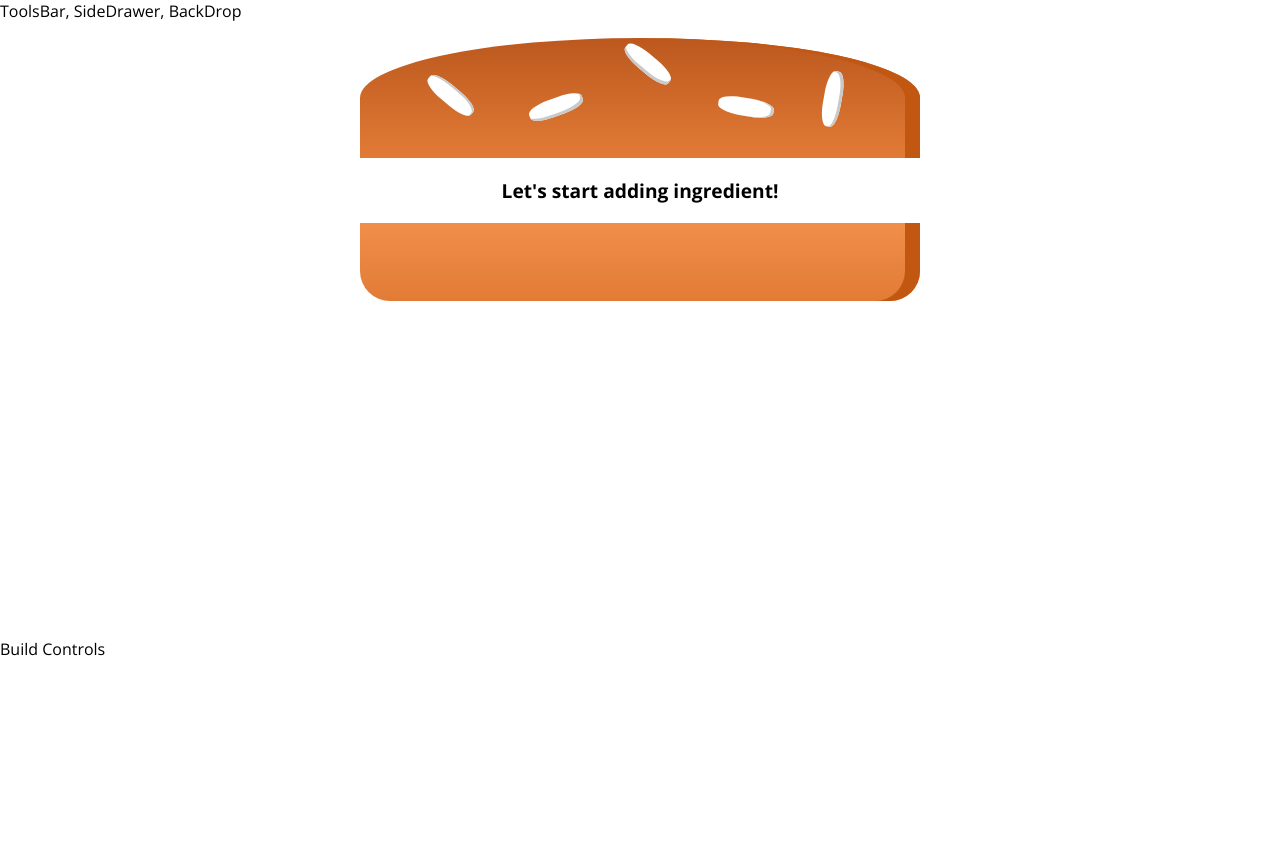
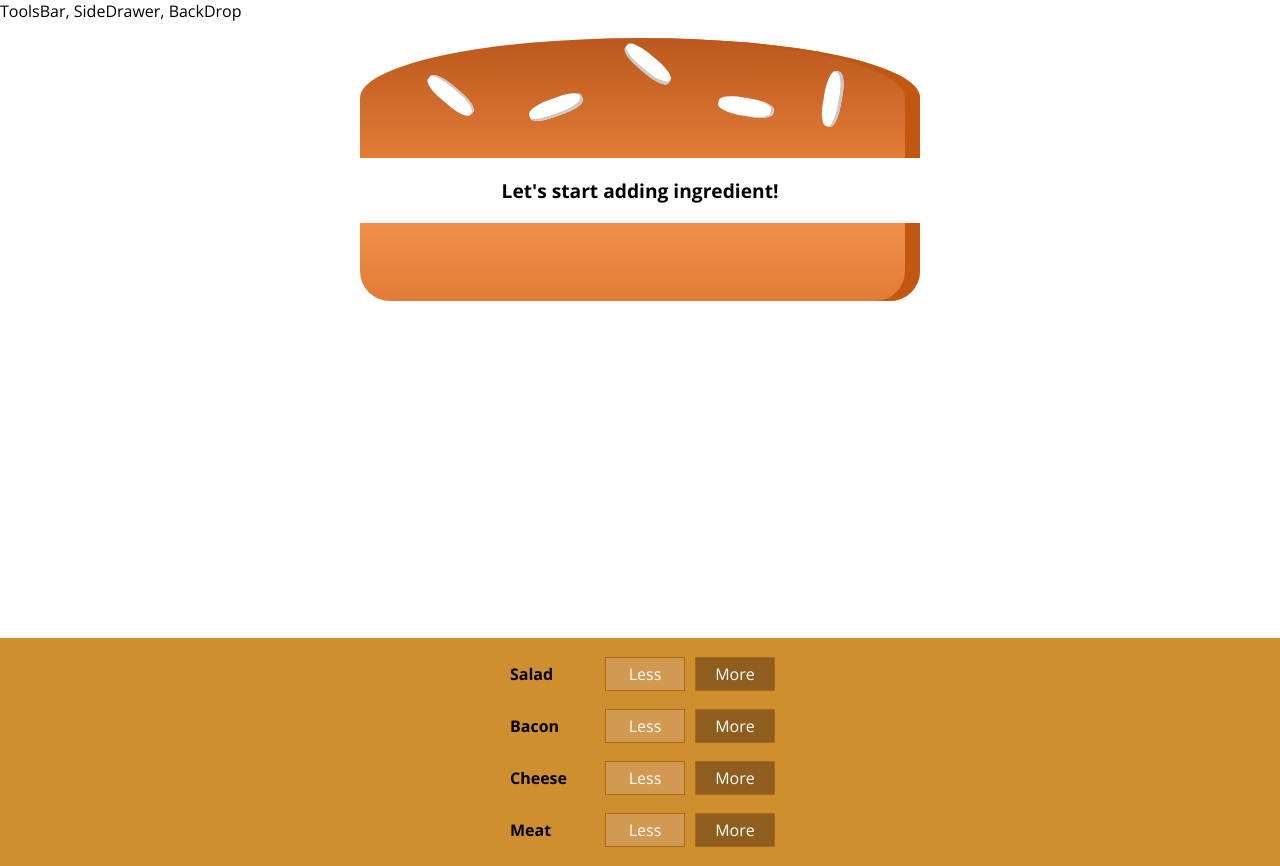
Before and after one commit to Chiibi/TryReact, a React (Create React App) app in the folder burger-builder/: page / in a window 1280 px wide. Before the commit the page ends 800 px from the top, so only its background shows below. Built offline with nearby package versions, Linux system fonts and the light colour scheme.

Commit message:
[Update] Add BuildControls to BurgerBuilder

```diff
--- a/burger-builder/src/components/Burger/BuildControls/BuildControls.jsx
+++ b/burger-builder/src/components/Burger/BuildControls/BuildControls.jsx
@@ -1,9 +1,19 @@
 import React from 'react'
+import './BuildControls.css'
+import BuildControl from './BuildControl/BuildControl'
 
+const controls = [
+    { label: 'Salad', type: 'salad'},
+    { label: 'Bacon', type: 'bacon'},
+    { label: 'Cheese', type: 'cheese'},
+    { label: 'Meat', type: 'meat'},
+]
 
 const buildControls = (props) => (
-    <div>
-
+    <div className="BuildControls">
+        {controls.map(ctrl => (
+            <BuildControl key={ ctrl.label } label={ ctrl.label } />
+        ))}
     </div>
 )
 
--- a/burger-builder/src/containers/BurgerBuilder/BurgerBuilder.jsx
+++ b/burger-builder/src/containers/BurgerBuilder/BurgerBuilder.jsx
@@ -1,6 +1,8 @@
 import React, { Component } from 'react'
 import Aux from '../../hoc/auxiliary'
 import Burger from '../../components/Burger/Burger'
+import buildControls from '../../components/Burger/BuildControls/BuildControls';
+import BuildControls from '../../components/Burger/BuildControls/BuildControls'
 
 class BurgerBuilder extends Component {
   // constructor(props) {
@@ -19,7 +21,7 @@
     return (
       <Aux>
         <Burger ingredient={ this.state.ingredients }/>
-        <div>Build Controls</div>
+        <BuildControls />
       </Aux>
     )
   }
```
